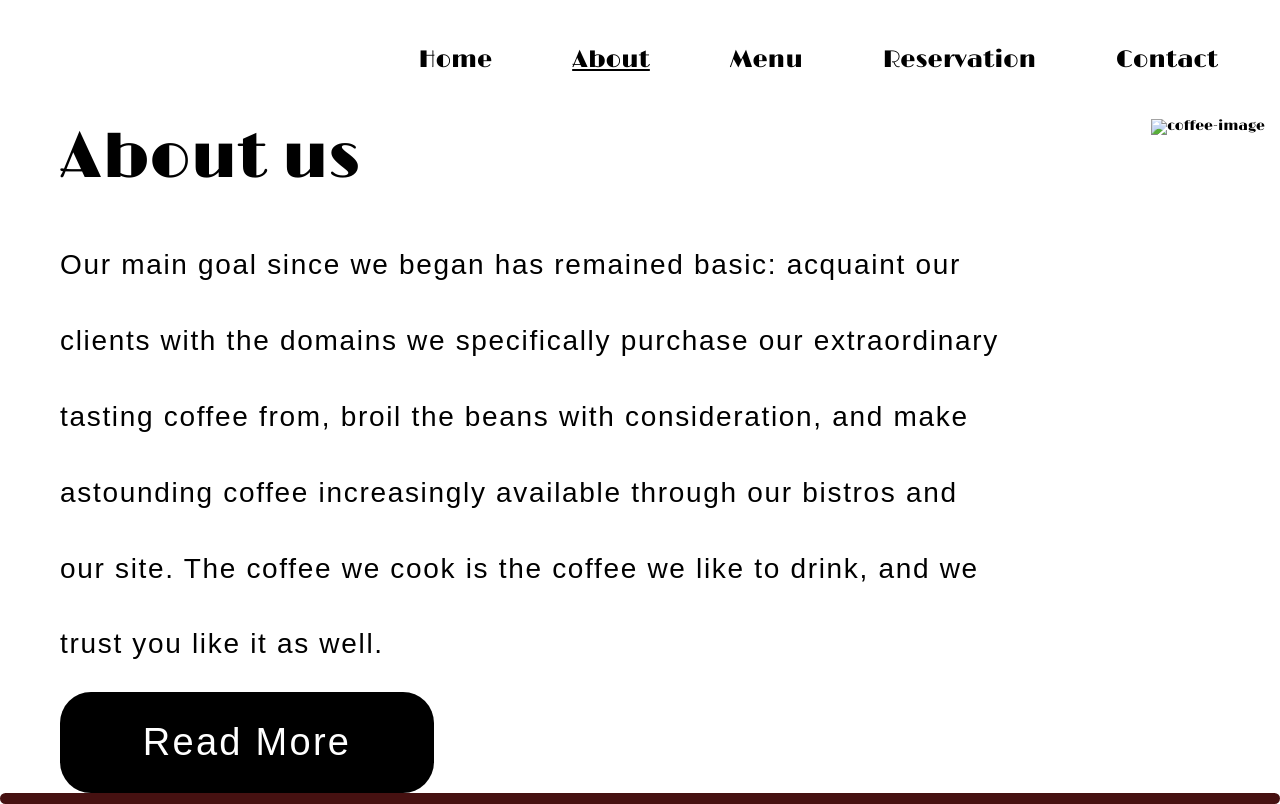
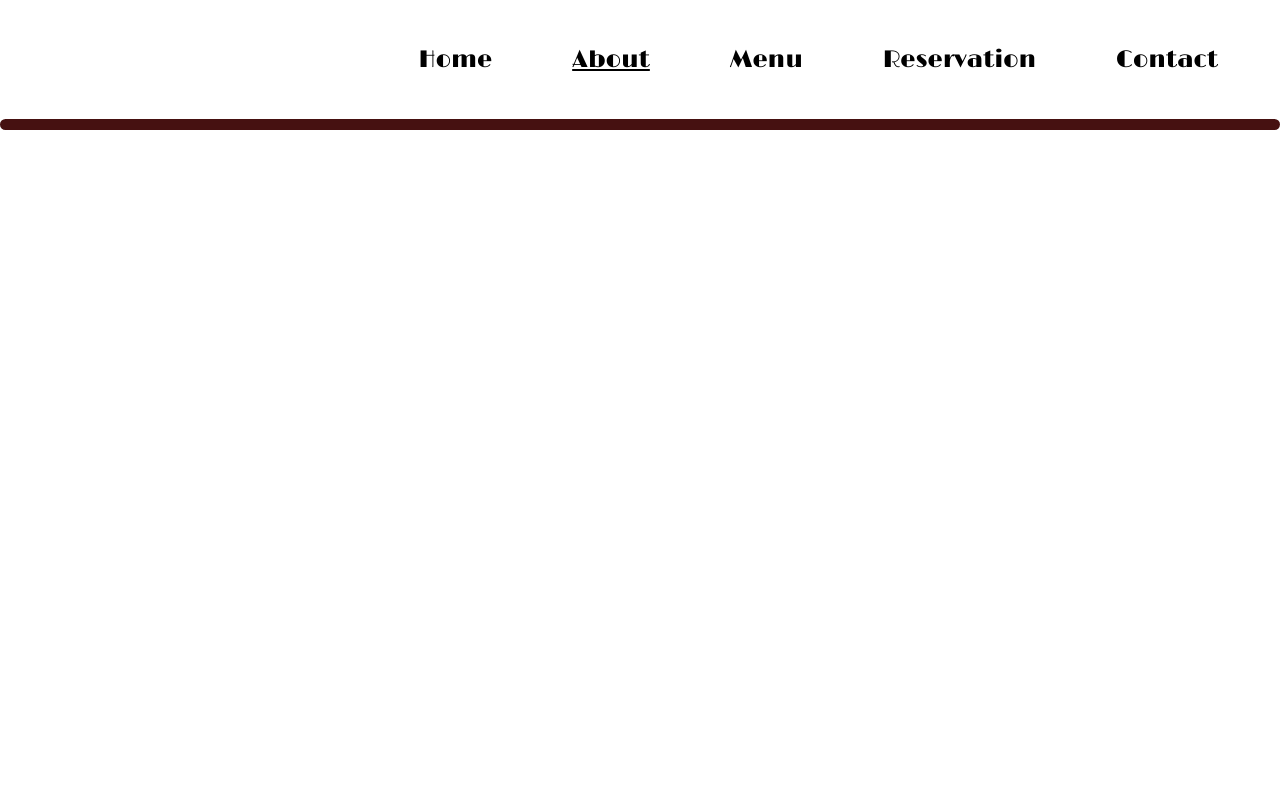
Before and after one commit to GoryachevNikita/coffee-shop, a plain HTML site: page about.html in a window 1280 px wide. Drawn offline with nearby package versions, Linux system fonts and the light colour scheme.

Commit message:
removed main from about.html

```diff
--- a/about.html
+++ b/about.html
@@ -39,35 +39,6 @@
 				</div>
 			</div>
 		</header>
-		<main class="about-page page">
-			<div class="container">
-				<div class="about-page__row">
-					<div class="about-page__collumn about-page__collumn_Big">
-						<div class="about-page__item about-item">
-							<div class="about-item__title title">
-								<h1>About us</h1>
-							</div>
-							<div class="about-item__text">
-								Our main goal since we began has remained basic: acquaint our <br> clients with the domains we
-								specifically purchase our extraordinary <br> tasting coffee from, broil the beans with
-								consideration, and make <br> astounding coffee increasingly available through our bistros and
-								<br>
-								our site. The
-								coffee we cook is the coffee we like to drink, and we <br> trust you like it as well.
-							</div>
-							<div class="about-item__button button">
-								Read More
-							</div>
-						</div>
-					</div>
-					<div class="about-page__collumn">
-						<div class="about-page__img">
-							<img src=".//image/about/Coffee img.jpg" alt="coffee-image">
-						</div>
-					</div>
-				</div>
-			</div>
-		</main>
 		<footer class="about-footer footer">
 			<div class="footer__line"></div>
 		</footer>
--- a/style.css
+++ b/style.css
@@ -67,6 +67,7 @@ a:visited {
 a:hover {
 	text-decoration: none;
 	color: inherit;
+        margin-bottom: 40px;
 }
 ul li {
 	list-style: none;
```
